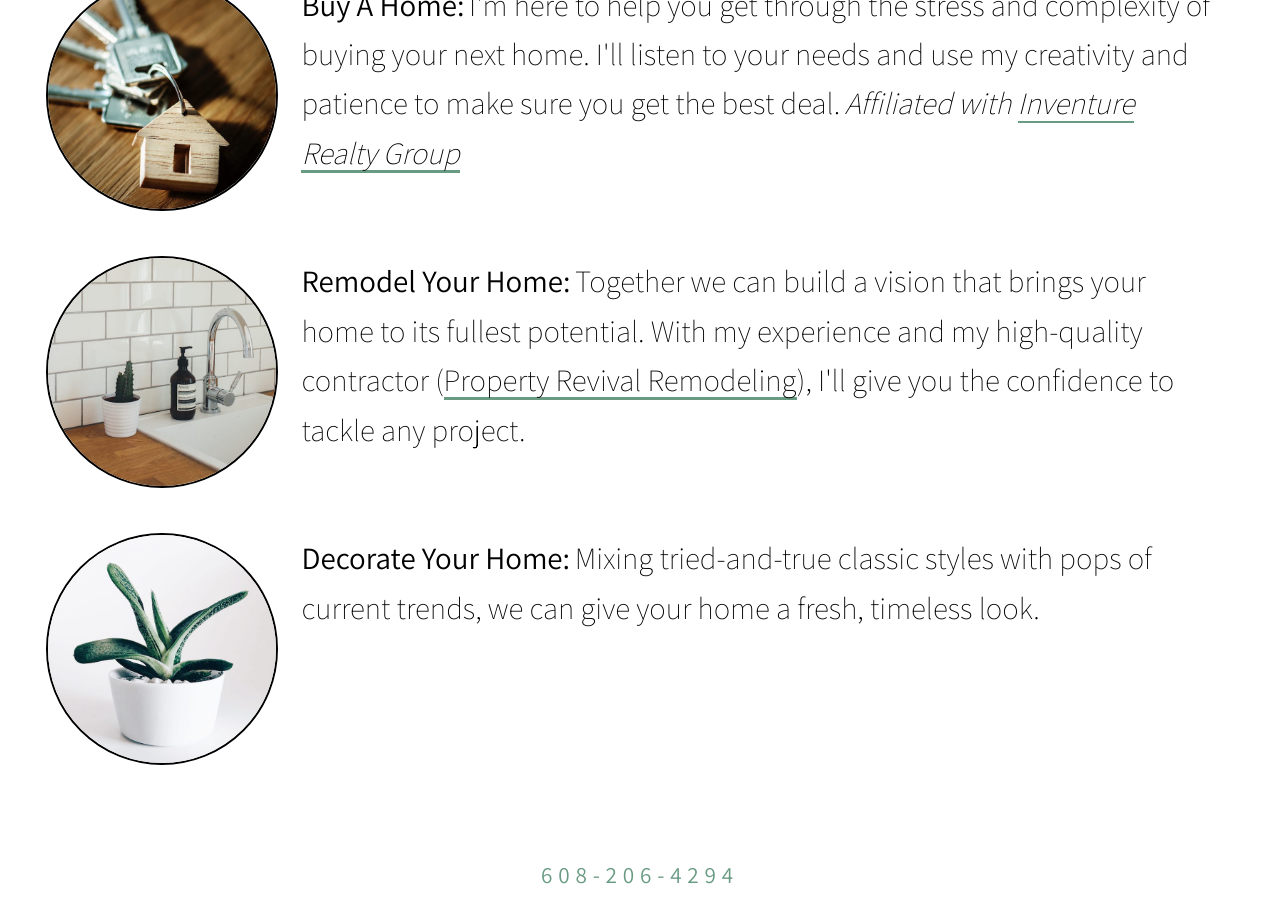
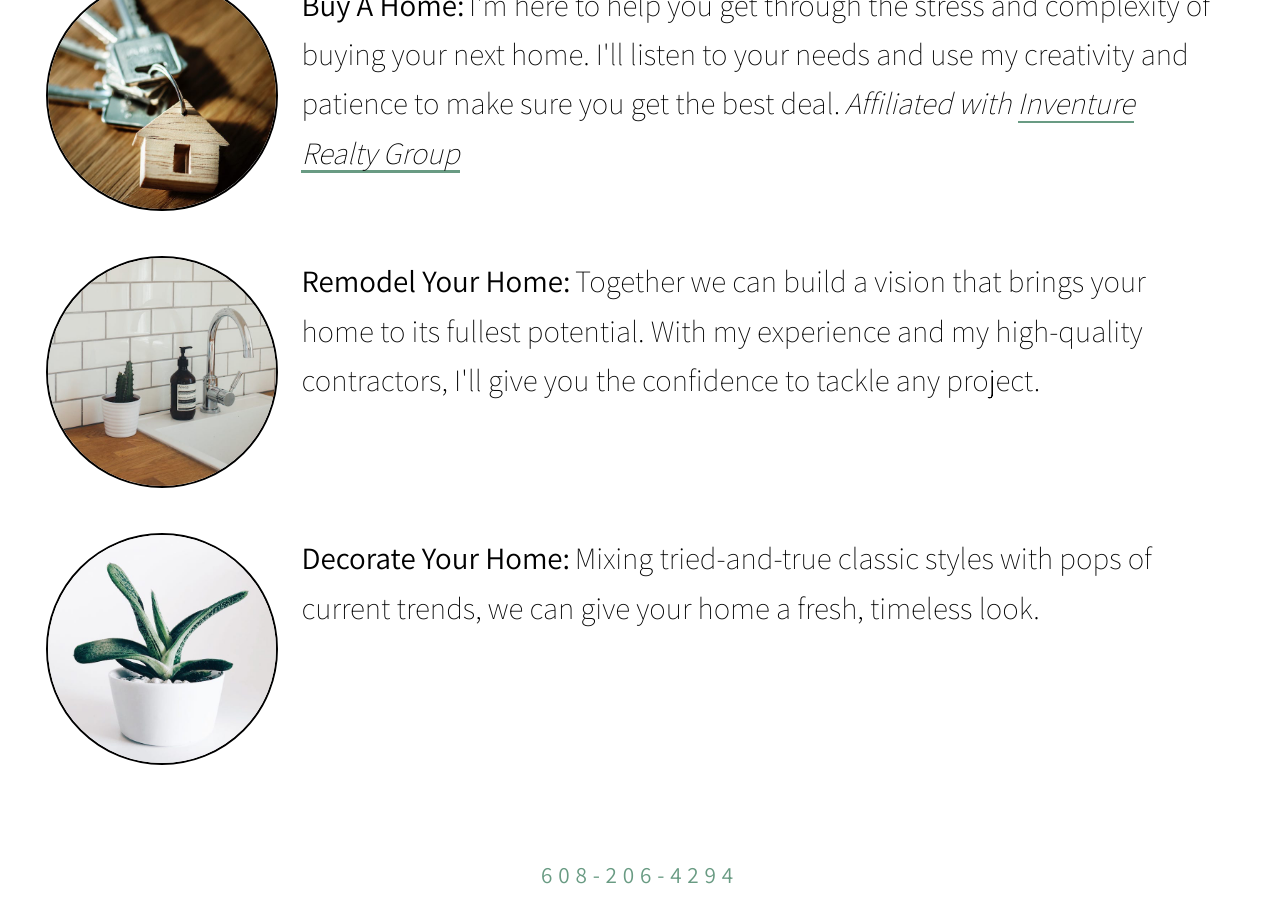
Before and after one commit to mindi-kessenich/mindi-kessenich.github.io, a Jekyll site: the page built from pages/work-with-me.html, in a window 1280 px wide and 900 px high, scrolled down 1259 px. Built offline with Jekyll 4.4.1, drawn with Linux system fonts in a browser that asks for light colours.

Commit message:
remove PRR

```diff
--- a/pages/work-with-me.html
+++ b/pages/work-with-me.html
@@ -34,7 +34,7 @@ image: /assets/images/photos/home.jpg
     </div>
     <div class="item-description">
       <h2>Remodel Your Home:</h2>
-      <p>Together we can build a vision that brings your home to its fullest potential. With my experience and my high-quality contractor (<a href="http://www.propertyrevival.net/revival-services/for-current-home-owners/" target="_blank">Property Revival Remodeling</a>), I'll give you the confidence to tackle any project.</p>
+      <p>Together we can build a vision that brings your home to its fullest potential. With my experience and my high-quality contractors, I'll give you the confidence to tackle any project.</p>
     </div>
   </li>
   <li class="service-list__item">
```
